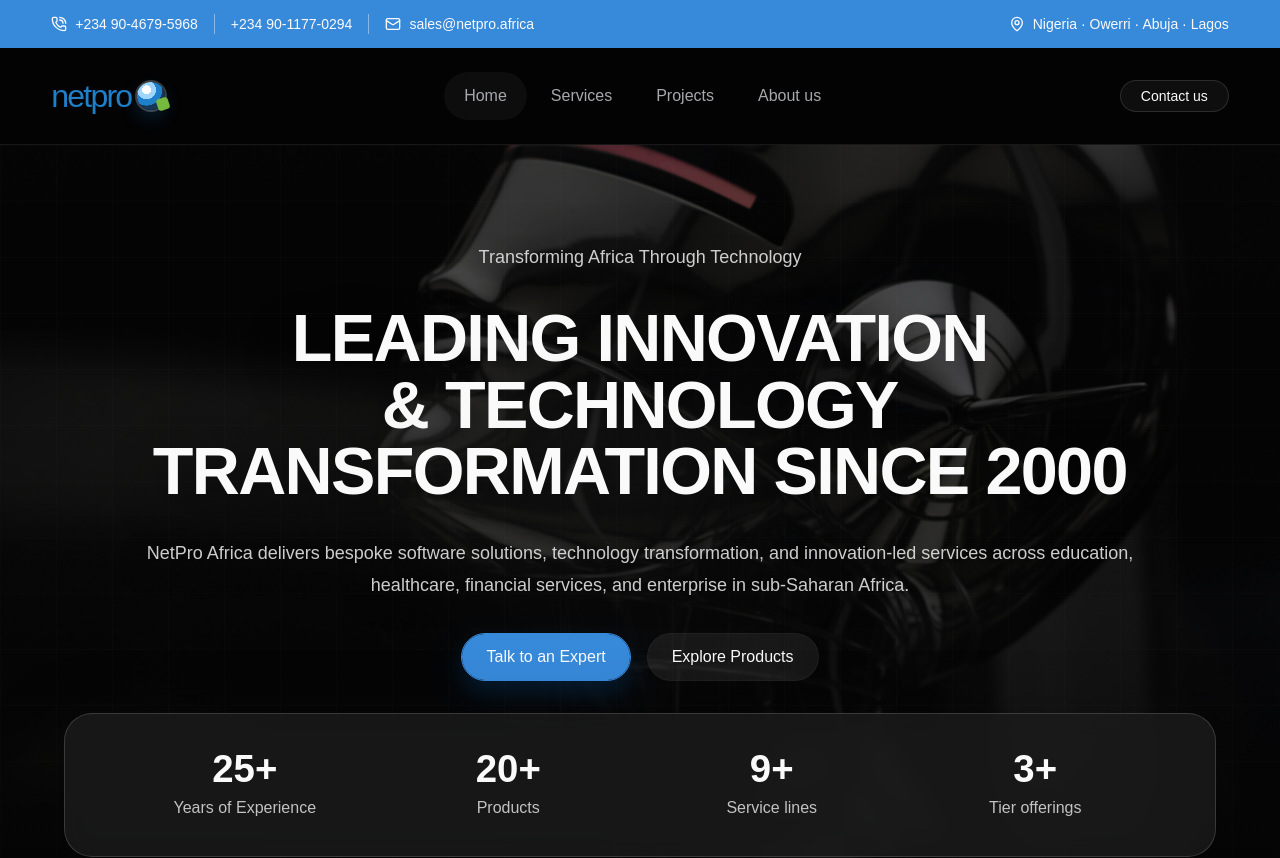
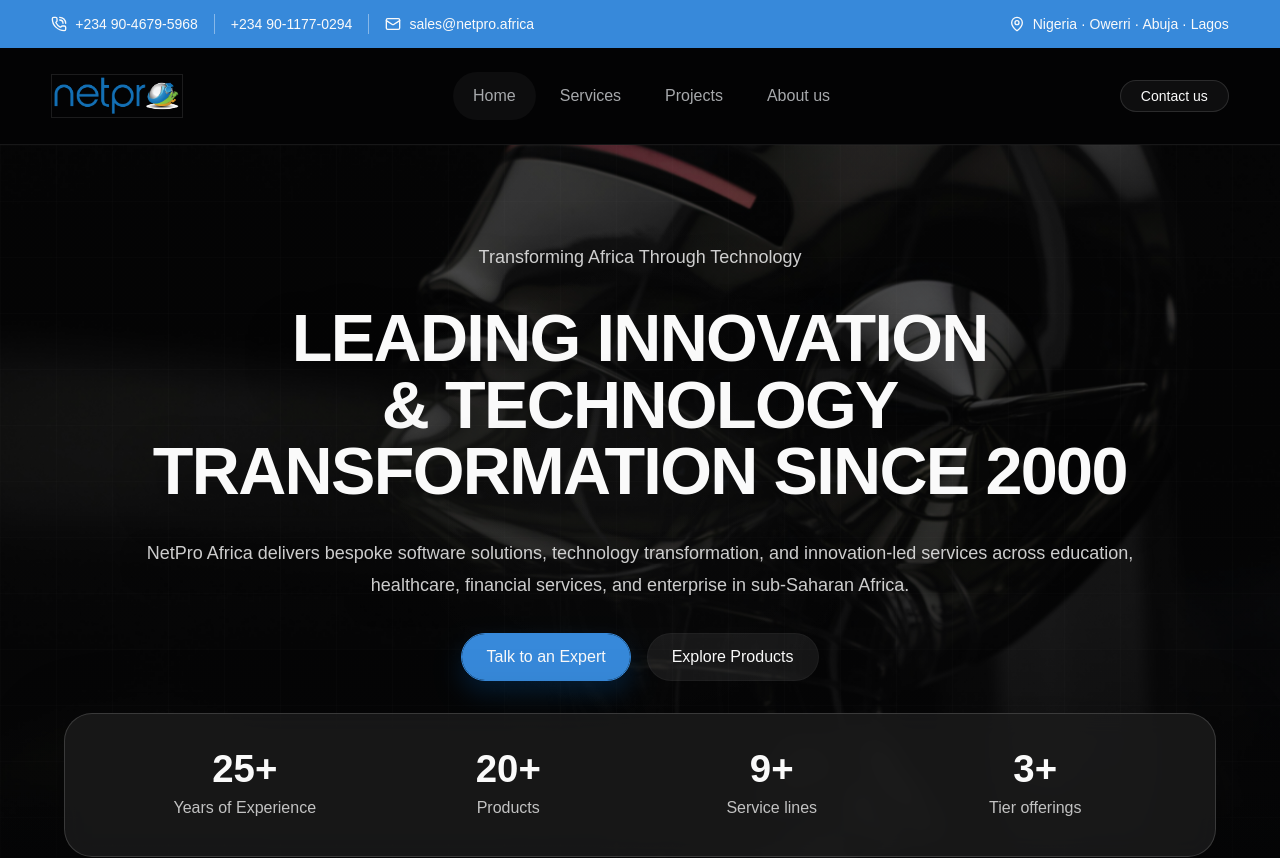
Before and after one commit to Diegofreema/netpro.africa, a React (Vite) app: page / in a window 1280 px wide. Shown: the top 858 px of the page. Built offline with nearby package versions, Linux system fonts and the light colour scheme.

Commit message:
Add Property Management Software image to assets

```diff
--- a/src/features/home/components/partner-card.tsx
+++ b/src/features/home/components/partner-card.tsx
@@ -13,7 +13,7 @@
       <div className="relative z-10 flex min-h-[25rem] flex-col items-center justify-center gap-12">
         <div className="flex items-center gap-5 sm:gap-7">
           <span className="rounded-full border border-white/10 bg-black/10 px-5 py-3 shadow-[inset_0_0_0_1px_oklch(1_0_0/0.04)] sm:px-6">
-            <BrandLogo className="min-h-0 text-[1.45rem]" />
+            <BrandLogo className="min-h-0 [&_img]:h-7 [&_img]:max-w-[7rem]" />
           </span>
           <span className="text-4xl font-light text-foreground">+</span>
           <span className="inline-flex size-20 items-center justify-center rounded-full border border-white/10 bg-black/20 shadow-[inset_0_0_0_1px_oklch(1_0_0/0.05)]">
--- a/src/features/home/pages/home-page.tsx
+++ b/src/features/home/pages/home-page.tsx
@@ -1,7 +1,6 @@
 import { FocusAreasSection } from '@/features/home/components/focus-areas-section';
 import { HeroSection } from '@/features/home/components/hero-section';
 import { HomeFaqSection } from '@/features/home/components/home-faq-section';
-import { PartnersSection } from '@/features/home/components/partners-section';
 import { ServiceTiersSection } from '@/features/home/components/service-tiers-section';
 import { TestimonialsSection } from '@/features/home/components/testimonials-section';
 import { TrustStrip } from '@/features/home/components/trust-strip';
@@ -60,13 +59,13 @@
     scale: 0.995,
     amount: 0.25,
   },
-  {
-    id: 'partners',
-    Component: PartnersSection,
-    y: 34,
-    scale: 0.994,
-    amount: 0.2,
-  },
+  // {
+  //   id: 'partners',
+  //   Component: PartnersSection,
+  //   y: 34,
+  //   scale: 0.994,
+  //   amount: 0.2,
+  // },
 ];
 
 export function HomePage() {
--- a/src/features/projects/data/projects-page-content.ts
+++ b/src/features/projects/data/projects-page-content.ts
@@ -871,6 +871,7 @@
   {
     id: 'hrms-enterprise',
     title: 'Human Resource Management System',
+    image: assetUrl('/assets/netpro/Human Resource Management System.png'),
     tags: [
       { label: 'Enterprise HR', icon: BriefcaseBusinessIcon },
       { label: 'Payroll Compliance', icon: BarChart3Icon },
@@ -963,6 +964,7 @@
   {
     id: 'pms',
     title: 'Property Management Software',
+    image: assetUrl('/assets/netpro/Property Management Software.png'),
     tags: [
       { label: 'Property Operations', icon: BriefcaseBusinessIcon },
       { label: 'Rent & Maintenance', icon: BarChart3Icon },
@@ -1301,6 +1303,7 @@
   {
     id: 'holy-family-hms',
     title: 'Hospital Management System Deployment',
+    image: assetUrl('/assets/netpro/Hospital Management System.png'),
     tags: [
       { label: 'Healthcare Technology', icon: ShieldCheckIcon },
       { label: 'Hospital Operations Management', icon: LayoutDashboardIcon },
--- a/src/features/projects/pages/projects-page.tsx
+++ b/src/features/projects/pages/projects-page.tsx
@@ -1,16 +1,15 @@
-import { ProjectHero } from '@/features/projects/components/project-hero'
-import { ProjectShowcaseSection } from '@/features/projects/components/project-showcase-section'
-import { ProjectsCta } from '@/features/projects/components/projects-cta'
+import { ProjectHero } from '@/features/projects/components/project-hero';
+import { ProjectShowcaseSection } from '@/features/projects/components/project-showcase-section';
 import {
   featuredDeployments,
   portfolioIntro,
   productCatalogSections,
-} from '@/features/projects/data/projects-page-content'
+} from '@/features/projects/data/projects-page-content';
 import {
   AnimatedPageSections,
   type AnimatedPageSectionConfig,
-} from '@/shared/components/animated-page-sections'
-import { useInViewAnimations } from '@/shared/hooks/use-in-view-animations'
+} from '@/shared/components/animated-page-sections';
+import { useInViewAnimations } from '@/shared/hooks/use-in-view-animations';
 
 const projectsSections: AnimatedPageSectionConfig[] = [
   {
@@ -31,13 +30,13 @@
     scale: 0.994,
     amount: 0.22,
   })),
-  {
-    id: 'products-cta',
-    Component: ProjectsCta,
-    y: 30,
-    scale: 0.995,
-    amount: 0.26,
-  },
+  // {
+  //   id: 'products-cta',
+  //   Component: ProjectsCta,
+  //   y: 30,
+  //   scale: 0.995,
+  //   amount: 0.26,
+  // },
   {
     id: 'portfolio',
     Component: () => (
@@ -51,14 +50,14 @@
     scale: 0.994,
     amount: 0.22,
   },
-]
+];
 
 export function ProjectsPage() {
-  useInViewAnimations()
+  useInViewAnimations();
 
   return (
     <div className="overflow-hidden bg-background">
       <AnimatedPageSections sections={projectsSections} />
     </div>
-  )
+  );
 }
--- a/src/shared/components/brand-logo.tsx
+++ b/src/shared/components/brand-logo.tsx
@@ -1,28 +1,28 @@
-import { Link } from '@tanstack/react-router'
+import { Link } from '@tanstack/react-router';
 
-import { cn } from '@/lib/utils'
+import { cn } from '@/lib/utils';
+import { assetUrl } from '@/shared/config/site';
 
 type BrandLogoProps = {
-  className?: string
-}
+  className?: string;
+};
 
 export function BrandLogo({ className }: BrandLogoProps) {
   return (
     <Link
       to="/"
       className={cn(
-        'np-focus inline-flex min-h-11 items-center gap-1 rounded-full text-[2rem] font-light leading-none text-[#1f7fc8] transition-opacity duration-(--np-duration-fast) hover:opacity-90',
+        'np-focus inline-flex min-h-11 items-center rounded-sm transition-opacity duration-(--np-duration-fast) hover:opacity-90',
         className,
       )}
-      aria-label="Netpro Africa home"
+      aria-label="NetPro Africa home"
     >
-      <span className="tracking-[-0.055em]">netpro</span>
-      <span
-        className="relative ml-0.5 inline-flex size-7 items-center justify-center rounded-full bg-[radial-gradient(circle_at_34%_28%,white_0_16%,#9fd6ff_17%_34%,#1f7fc8_35%_57%,#163758_58%_100%)] shadow-[0_0_0_2px_rgba(255,255,255,.22),0_8px_18px_rgba(31,127,200,.24)]"
+      <img
+        src={assetUrl('/assets/netpro/logo.png')}
+        alt=""
+        className="h-10 w-auto max-w-40 object-contain sm:h-11 sm:max-w-44"
         aria-hidden="true"
-      >
-        <span className="absolute -right-1 bottom-0 size-3 rounded-[3px] bg-[#77b83f] rotate-[-18deg]" />
-      </span>
+      />
     </Link>
-  )
+  );
 }
```
Also changed, not shown: public/assets/netpro/Human Resource Management System.png (added), public/assets/netpro/Property Management Software.png (added).
